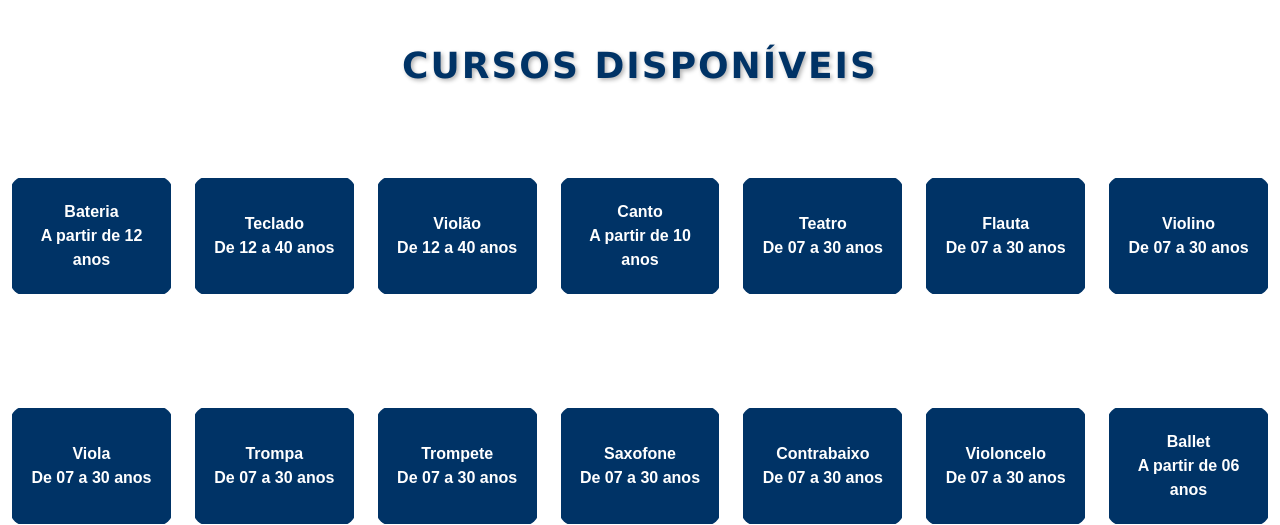
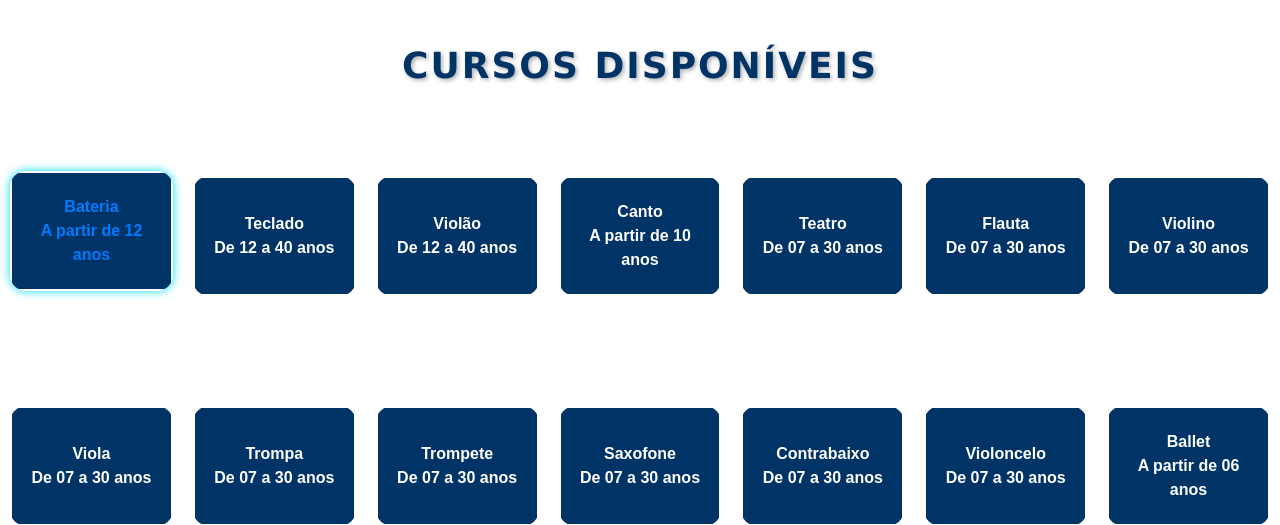
Before and after one commit to K3uzin/projetocidadedosaber, a PHP site: page /pages/index.php in a window 1280 px wide, with the pointer over the restyled element. Shown: the part 140-665 px from the top of the page. Run offline with PHP 8.4, Linux system fonts and the light colour scheme; lists and menus that the app fills with data are empty.

Commit message:
Update style-index.css

```diff
--- a/css/style-index.css
+++ b/css/style-index.css
@@ -82,3 +82,13 @@ body {
 
 
 }
+
+.category-table a:hover {
+    color: #007bff;
+}
+
+.category-table:hover {
+    box-shadow: 0 0 10px rgb(0, 221, 255);
+    transform: translateY(-5px);
+    cursor: pointer;
+}
```
